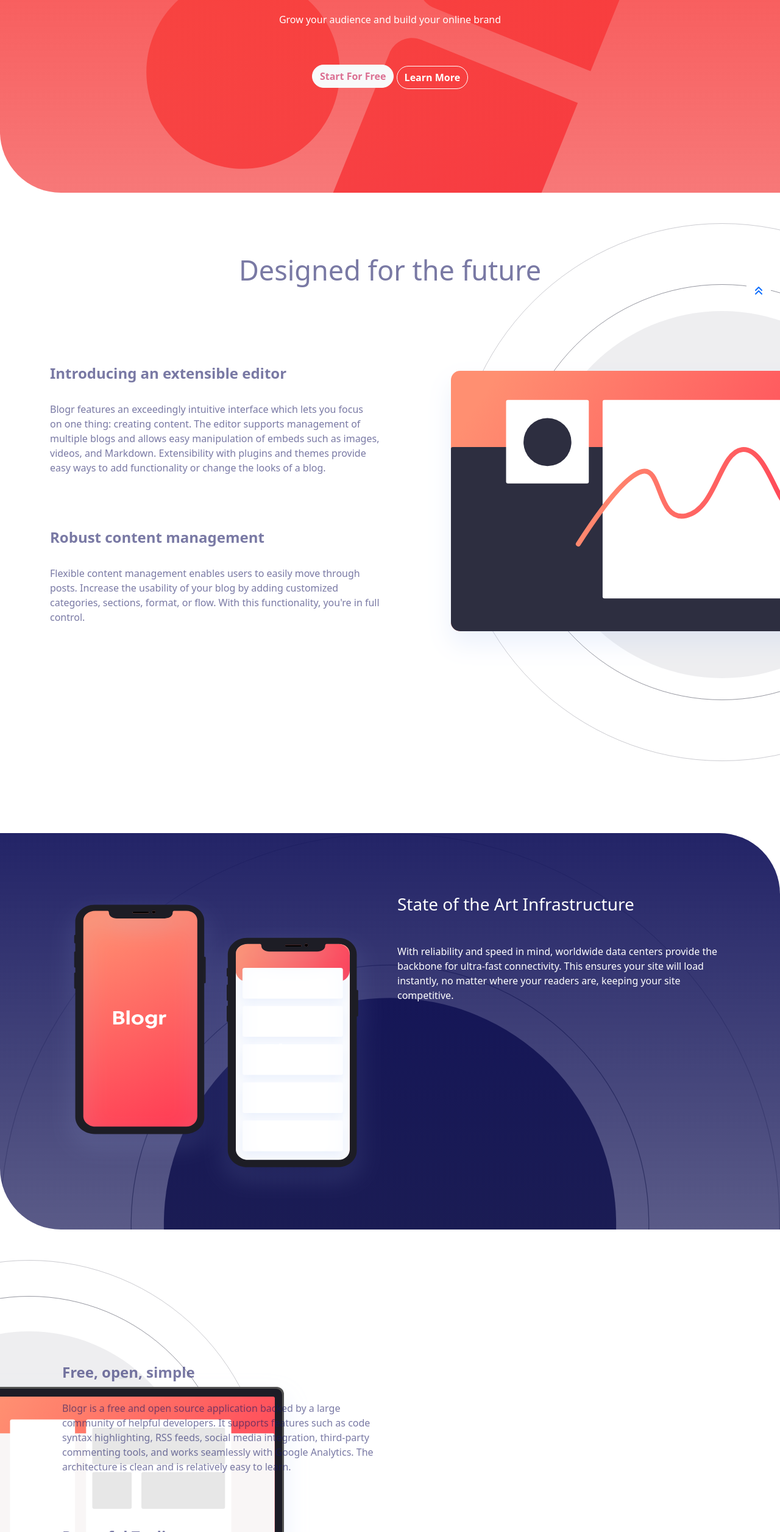
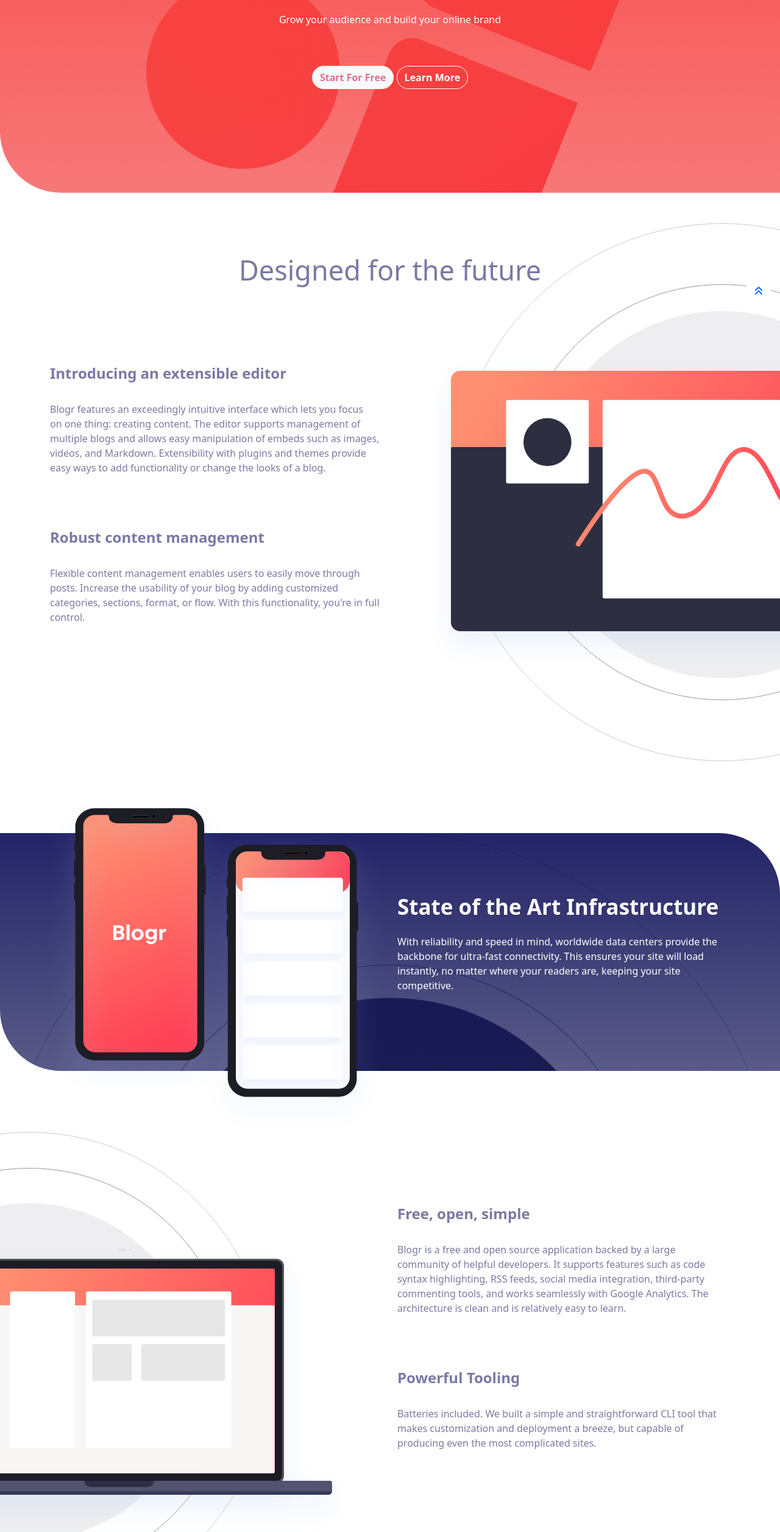
Before and after one commit to 3llack/Blogr, a plain HTML site: page index.html in a window 1280 px wide. Shown: the part 288-2800 px from the top of the page at 61% size. Drawn offline with Linux system fonts and the light colour scheme.

Commit message:
CSS FIXES

```diff
--- a/css/main.css
+++ b/css/main.css
@@ -83,7 +83,15 @@
     padding-top: 100px;
     padding-bottom: 50px;
     border-radius: 0px 100px 0px 100px;
-    margin-bottom: 50px;
+    height: 390px;
+}
+
+.art h3{
+    font-size: 35px;
+}
+
+.art img{
+    margin-top: -160px;
 }
 
 
@@ -95,7 +103,7 @@
     background-position: right 650px top 0;
     background-size: auto;
     color: rgba(23, 23, 97, 0.575);
-    padding-top: 50px;
+    margin-top: 100px;
     height: 900px;
 }
 
@@ -105,7 +113,7 @@
 
 .laptop-text{
     padding-top: 120px;
-    margin-left: 20px;
+    padding-left: 20px;
 }
 
 
@@ -133,7 +141,7 @@
     color: white;
     text-decoration: none;
     padding: 10px;
-    margin-left: -10px;
+    margin-left: -9.5px;
 }
 
 .footer-header {
@@ -184,6 +192,17 @@
     color: #fff !important;
 }
 
+.btn-style-one{
+    border-radius: 20px !important;
+    color: palevioletred !important;
+    font-weight: bold !important;
+}
+
+.btn-style-one:hover{
+    background-color: palevioletred !important;
+    color: #fff !important;
+}
+
 .btn-style-two{
     background: transparent !important;
     border-radius: 20px !important;
@@ -212,4 +231,20 @@
         padding: 0;
         margin: 0;
     }
+
+    .art{
+        color: rgba(23, 23, 97, 0.575);
+        margin-bottom: 300px;
+    }
+
+    /*** Ignore ***/
+    .btn-style{
+        margin-top: 0;
+    }
 }
+
+@media only screen and (min-width: 1400px){
+    .future{
+        background-position: left 799.9px top 0;
+    }
+}
--- a/index.html
+++ b/index.html
@@ -97,7 +97,7 @@
                   Grow your audience and build your online brand<br>
                 </p>
                 <br><br>
-                <a class="btn btn-light btn-style" href="#" role="button">Start For Free</a>
+                <a class="btn btn-light btn-style-one" href="#" role="button">Start For Free</a>
                 <button type="button" class="btn btn-dark btn-style-two">Learn More</button>
               </div>
             </div>
@@ -143,10 +143,10 @@
         <div class="container">
           <div class="row">
             <div class="col-xl-6">
-              <img src="images/illustration-phones.svg" width="100%" height="500px" alt="img"  />
+              <img src="images/illustration-phones.svg" width="100%" height="550px" alt="img"  />
             </div>
             <div class="col-xl-6">
-              <h3 class="mb-5">State of the Art Infrastructure</h3>
+              <h3 class="mb-4"><b>State of the Art Infrastructure</b></h3>
               <p>
                 With reliability and speed in mind, worldwide data centers provide the<br>
                 backbone for ultra-fast connectivity. This ensures your site will load<br>
```
